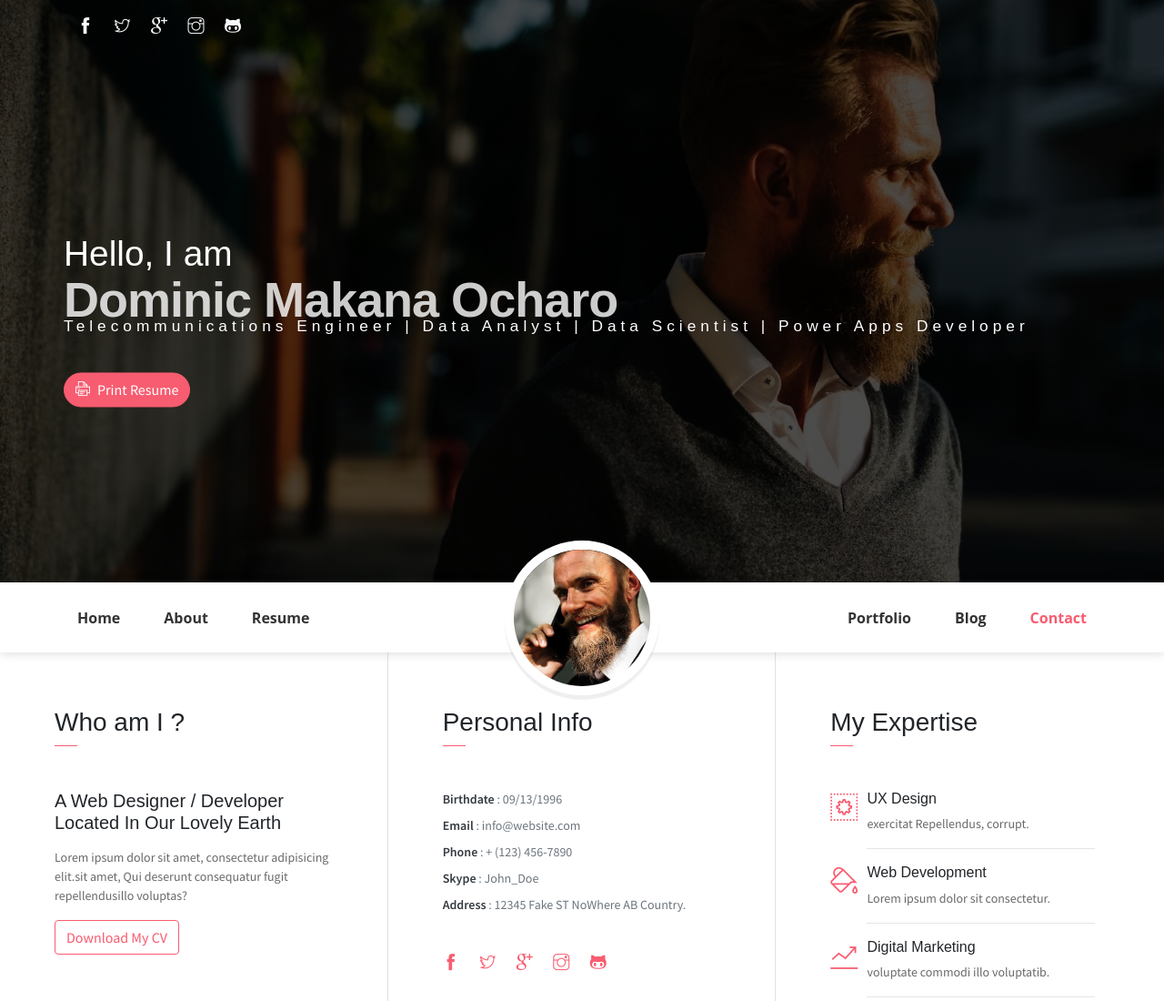
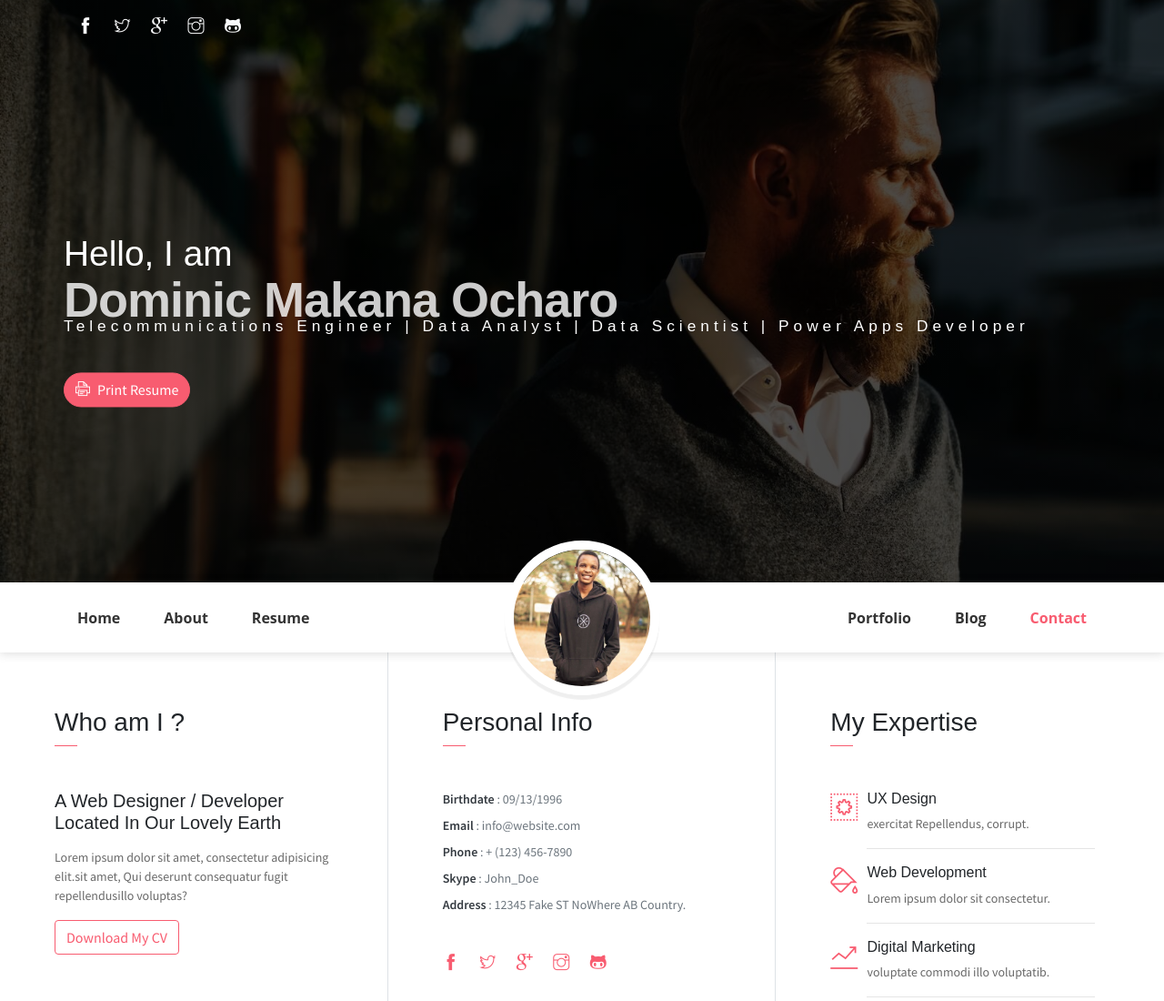
Before and after one commit to DominicOcharo1/dominic-ocharo1, a website: page index.html in a window 1280 px wide. Shown: the top 1100 px of the page at 91% size. Drawn offline with Linux system fonts and the light colour scheme; some packages are replaced by stand-ins of ours; some icons are missing.

Commit message:
Update index.html
changed profile photo

```diff
--- a/index.html
+++ b/index.html
@@ -50,7 +50,7 @@
                     </li>
                 </ul>
                 <ul class="navbar-nav brand">
-                    <img src="assets/imgs/avatar.jpg" alt="" class="brand-img">
+                    <img src="assets/imgs/profile2.jpg" alt="" class="brand-img">
                     <li class="brand-txt">
                         <h5 class="brand-title">Dominic Makana Ocharo</h5>
                         <div class="brand-subtitle">Telecommunications Engineer | Data Analyst | Data Scientist | Power Apps Developer</div>
```
